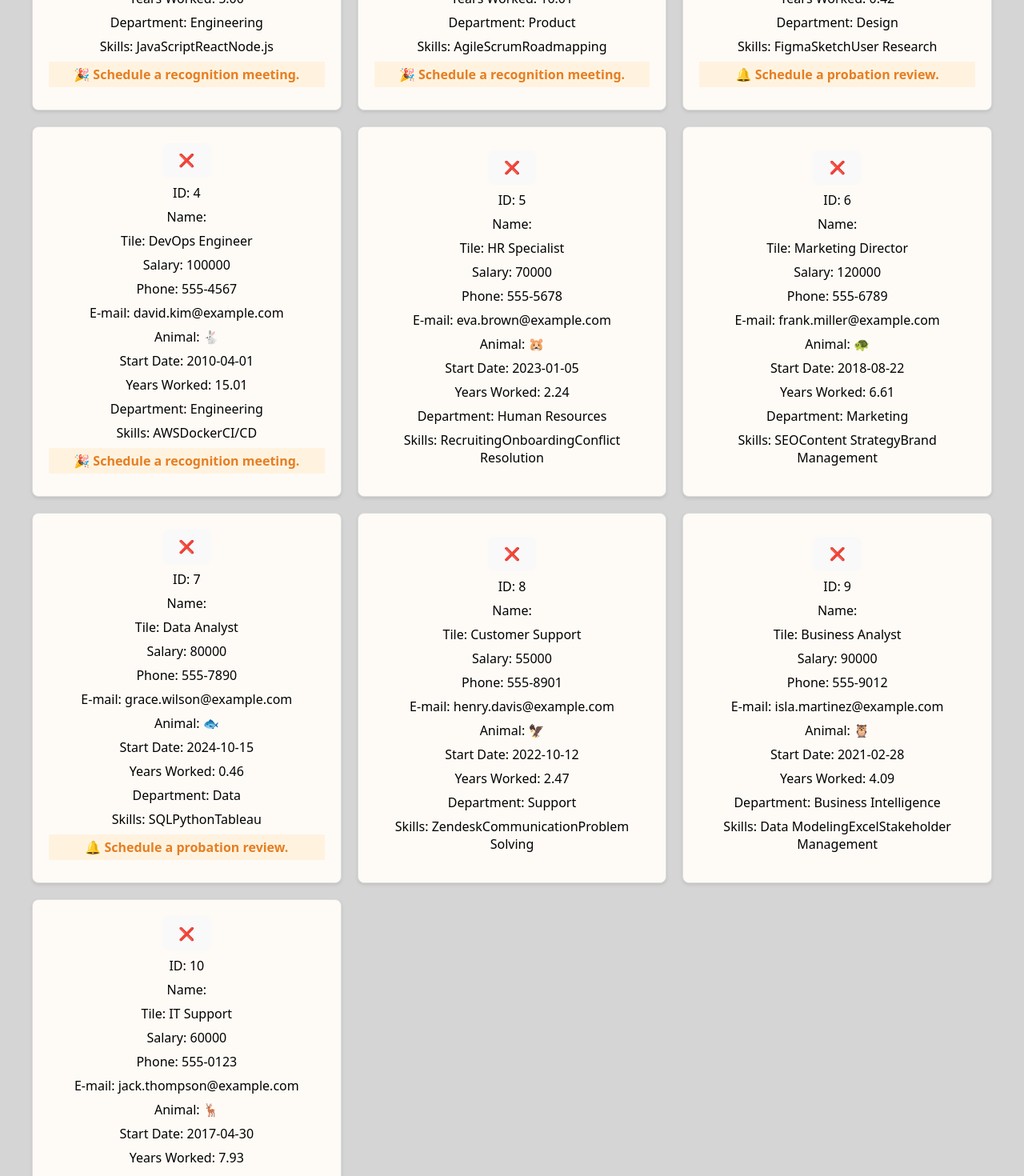
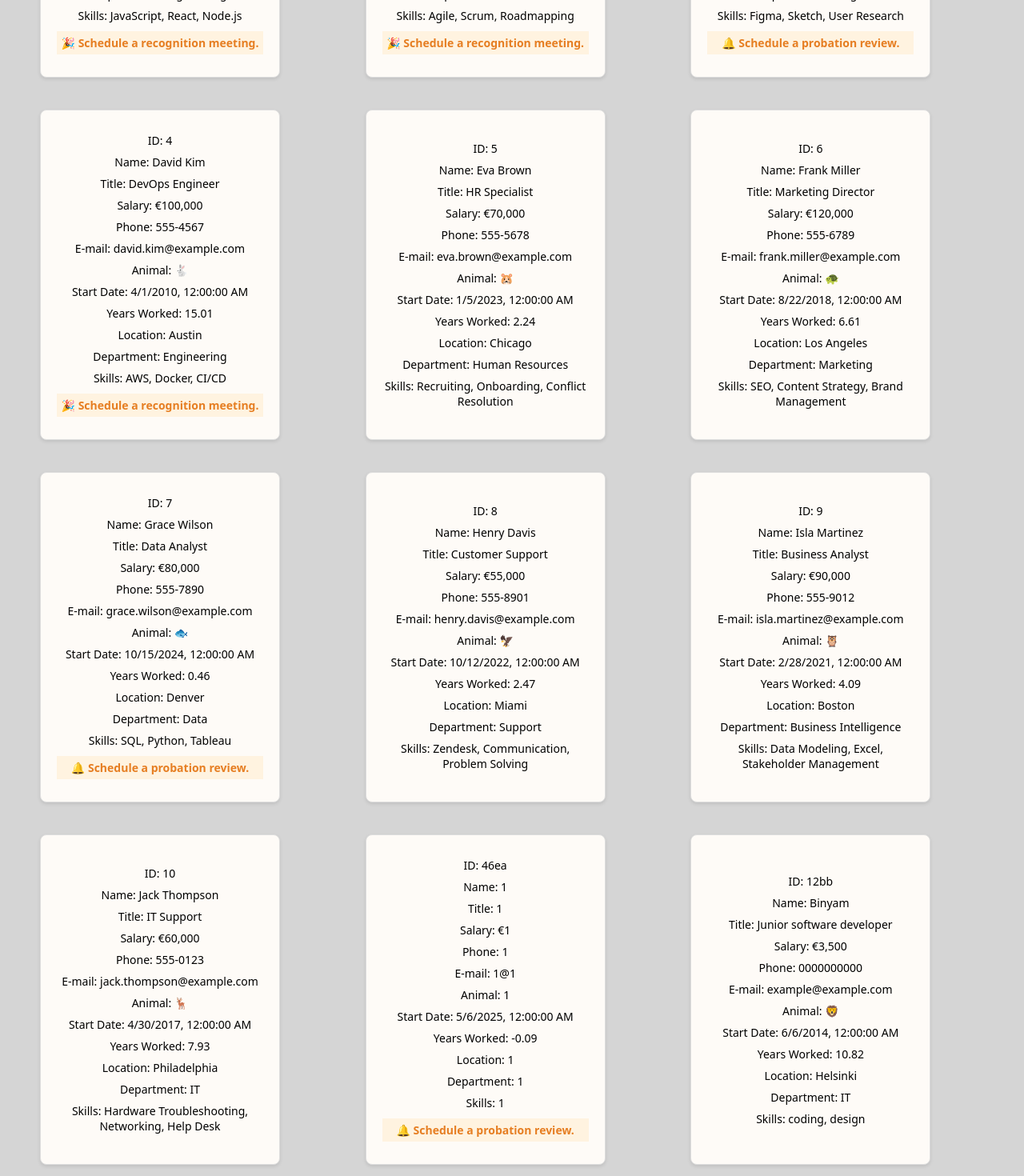
Before and after one commit to Binyambc/hr_app, a React (Vite) app: page / in a window 1280 px wide. Shown: the part 500-1970 px from the top of the page at 80% size. Built offline with nearby package versions, Linux system fonts and the light colour scheme; data requests are answered from the project's data file.

Commit message:
Update step-4.

```diff
--- /dev/null
+++ b/db.json
@@ -0,0 +1,213 @@
+{
+  "employees": [
+    {
+      "id": "1",
+      "name": "Alice Johnson",
+      "title": "Software Engineer",
+      "salary": 95000,
+      "phone": "555-1234",
+      "email": "alice.johnson@example.com",
+      "animal": "🐶",
+      "startDate": "2020-04-01",
+      "location": "New York",
+      "department": "Engineering",
+      "skills": [
+        "JavaScript",
+        "React",
+        "Node.js"
+      ]
+    },
+    {
+      "id": "2",
+      "name": "Bob Smith",
+      "title": "Product Manager",
+      "salary": 110000,
+      "phone": "555-2345",
+      "email": "bob.smith@example.com",
+      "animal": "🐱",
+      "startDate": "2015-04-01",
+      "location": "San Francisco",
+      "department": "Product",
+      "skills": [
+        "Agile",
+        "Scrum",
+        "Roadmapping"
+      ]
+    },
+    {
+      "id": "3",
+      "name": "Carol Lee",
+      "title": "UX Designer",
+      "salary": 85000,
+      "phone": "555-3456",
+      "email": "carol.lee@example.com",
+      "animal": "🦜",
+      "startDate": "2024-11-01",
+      "location": "Seattle",
+      "department": "Design",
+      "skills": [
+        "Figma",
+        "Sketch",
+        "User Research"
+      ]
+    },
+    {
+      "id": "4",
+      "name": "David Kim",
+      "title": "DevOps Engineer",
+      "salary": 100000,
+      "phone": "555-4567",
+      "email": "david.kim@example.com",
+      "animal": "🐇",
+      "startDate": "2010-04-01",
+      "location": "Austin",
+      "department": "Engineering",
+      "skills": [
+        "AWS",
+        "Docker",
+        "CI/CD"
+      ]
+    },
+    {
+      "id": "5",
+      "name": "Eva Brown",
+      "title": "HR Specialist",
+      "salary": 70000,
+      "phone": "555-5678",
+      "email": "eva.brown@example.com",
+      "animal": "🐹",
+      "startDate": "2023-01-05",
+      "location": "Chicago",
+      "department": "Human Resources",
+      "skills": [
+        "Recruiting",
+        "Onboarding",
+        "Conflict Resolution"
+      ]
+    },
+    {
+      "id": "6",
+      "name": "Frank Miller",
+      "title": "Marketing Director",
+      "salary": 120000,
+      "phone": "555-6789",
+      "email": "frank.miller@example.com",
+      "animal": "🐢",
+      "startDate": "2018-08-22",
+      "location": "Los Angeles",
+      "department": "Marketing",
+      "skills": [
+        "SEO",
+        "Content Strategy",
+        "Brand Management"
+      ]
+    },
+    {
+      "id": "7",
+      "name": "Grace Wilson",
+      "title": "Data Analyst",
+      "salary": 80000,
+      "phone": "555-7890",
+      "email": "grace.wilson@example.com",
+      "animal": "🐟",
+      "startDate": "2024-10-15",
+      "location": "Denver",
+      "department": "Data",
+      "skills": [
+        "SQL",
+        "Python",
+        "Tableau"
+      ]
+    },
+    {
+      "id": "8",
+      "name": "Henry Davis",
+      "title": "Customer Support",
+      "salary": 55000,
+      "phone": "555-8901",
+      "email": "henry.davis@example.com",
+      "animal": "🦅",
+      "startDate": "2022-10-12",
+      "location": "Miami",
+      "department": "Support",
+      "skills": [
+        "Zendesk",
+        "Communication",
+        "Problem Solving"
+      ]
+    },
+    {
+      "id": "9",
+      "name": "Isla Martinez",
+      "title": "Business Analyst",
+      "salary": 90000,
+      "phone": "555-9012",
+      "email": "isla.martinez@example.com",
+      "animal": "🦉",
+      "startDate": "2021-02-28",
+      "location": "Boston",
+      "department": "Business Intelligence",
+      "skills": [
+        "Data Modeling",
+        "Excel",
+        "Stakeholder Management"
+      ]
+    },
+    {
+      "id": "10",
+      "name": "Jack Thompson",
+      "title": "IT Support",
+      "salary": 60000,
+      "phone": "555-0123",
+      "email": "jack.thompson@example.com",
+      "animal": "🦌",
+      "startDate": "2017-04-30",
+      "location": "Philadelphia",
+      "department": "IT",
+      "skills": [
+        "Hardware Troubleshooting",
+        "Networking",
+        "Help Desk"
+      ]
+    },
+    {
+      "id": "46ea",
+      "name": "1",
+      "title": "1",
+      "salary": 1,
+      "phone": "1",
+      "email": "1@1",
+      "animal": "1",
+      "startDate": "2025-05-06",
+      "location": "1",
+      "department": "1",
+      "skills": "1"
+    },
+    {
+      "id": "12bb",
+      "name": "Binyam",
+      "title": "Junior software developer",
+      "salary": 3500,
+      "phone": "0000000000",
+      "email": "example@example.com",
+      "animal": "🦁",
+      "startDate": "2014-06-06",
+      "location": "Helsinki",
+      "department": "IT",
+      "skills": "coding, design"
+    },
+    {
+      "id": "1064",
+      "name": "example",
+      "title": "example",
+      "salary": 111111,
+      "phone": "1111111",
+      "email": "example@example.com",
+      "animal": "example",
+      "startDate": "2020-05-11",
+      "location": "example",
+      "department": "example",
+      "skills": "example, example,example"
+    }
+  ]
+}
--- a/package.json
+++ b/package.json
@@ -7,9 +7,11 @@
     "dev": "vite",
     "build": "vite build",
     "lint": "eslint .",
-    "preview": "vite preview"
+    "preview": "vite preview",
+    "server": "json-server --watch db.json --port 3005"
   },
   "dependencies": {
+    "axios": "^1.9.0",
     "react": "^19.0.0",
     "react-dom": "^19.0.0",
     "react-router": "^7.5.3",
@@ -24,6 +26,7 @@
     "eslint-plugin-react-hooks": "^5.1.0",
     "eslint-plugin-react-refresh": "^0.4.19",
     "globals": "^15.15.0",
+    "json-server": "^1.0.0-beta.3",
     "vite": "^6.2.0"
   }
 }
--- a/src/App.css
+++ b/src/App.css
@@ -5,7 +5,6 @@
 }
 
 .header {
-  border-bottom: 1px orangered;
   display: flex;
   justify-content: space-between;
   align-items: center;
@@ -21,6 +20,8 @@
   display: flex;
   gap: 20px;
   margin-right: 20px;
+  align-items: center;
+  justify-content: center;
 }
 
 .header nav a {
@@ -118,7 +119,7 @@ main {
 }
 
 .add-employee {
-  max-width: 800px;
+  max-width: 500px;
   margin: 0 auto;
   padding: 20px;
 }
--- a/src/PersonCard.jsx
+++ b/src/PersonCard.jsx
@@ -1,4 +1,8 @@
+import React, { useState } from 'react';
+import './PersonCard.css';
+
 const PersonCard = (props) => {
+    const [isModalOpen, setIsModalOpen] = useState(false);
 
     const calculateYearsWorked = (startDate) => {
         const start = new Date(startDate);
@@ -13,34 +17,57 @@ const PersonCard = (props) => {
 
     if (fullYears > 0 && fullYears % 5 === 0 && yearsWorked - fullYears < 0.1) {
         reminder = "🎉 Schedule a recognition meeting.";
-    }
-        else if (yearsWorked < 0.5) {
+    } else if (yearsWorked < 0.5) {
         reminder = "🔔 Schedule a probation review.";
     }
 
+    const toggleModal = () => {
+        setIsModalOpen(!isModalOpen);
+    };
 
     return (
-
-    <button className='person_container' id="modalWindow">
-        <button>❌</button>
+        <>
+            <button className='person_container' onClick={toggleModal}>
                 <p>ID: {props.id}</p>
-        <p>Name: {props.firstNameLastName}</p>
-        <p>Tile: {props.title}</p>
-        <p>Salary: {props.salary}</p>
+                <p>Name: {props.name}</p>
+                <p>Title: {props.title}</p>
+                <p>Salary: €{props.salary.toLocaleString()}</p>
                 <p>Phone: {props.phone}</p>
                 <p>E-mail: {props.email}</p>
                 <p>Animal: {props.animal}</p>
-        <p>Start Date: {props.startDate}</p>
+                <p>Start Date: {new Date(props.startDate).toLocaleString()}</p>
                 <p>Years Worked: {yearsWorked.toFixed(2)}</p>
+                <p>Location: {props.location}</p>
                 <p>Department: {props.department}</p>
-        <p>Skills: {props.skills}</p>
-        {reminder && <p className="reminder">{reminder}</p> }
+                <p>Skills: {Array.isArray(props.skills) ? props.skills.join(", ") : props.skills}</p>
+                {reminder && <p className="reminder">{reminder}</p>}
             </button>
 
+            {isModalOpen && (
+                <div className="modal-overlay" onClick={toggleModal}>
+                    <div className="modal-content" onClick={e => e.stopPropagation()}>
+                        <button className="close-button" onClick={toggleModal}>×</button>
+                        <h2>Employee Details</h2>
+                        <div className="modal-details">
+                            <p><strong>ID:</strong> {props.id}</p>
+                            <p><strong>Name:</strong> {props.name}</p>
+                            <p><strong>Title:</strong> {props.title}</p>
+                            <p><strong>Salary:</strong> ${props.salary.toLocaleString()}</p>
+                            <p><strong>Phone:</strong> {props.phone}</p>
+                            <p><strong>E-mail:</strong> {props.email}</p>
+                            <p><strong>Animal:</strong> {props.animal}</p>
+                            <p><strong>Start Date:</strong> {new Date(props.startDate).toLocaleString()}</p>
+                            <p><strong>Years Worked:</strong> {yearsWorked.toFixed(2)}</p>
+                            <p><strong>Location:</strong> {props.location}</p>
+                            <p><strong>Department:</strong> {props.department}</p>
+                            <p><strong>Skills:</strong> {Array.isArray(props.skills) ? props.skills.join(", ") : props.skills}</p>
+                            {reminder && <p className="reminder">{reminder}</p>}
+                        </div>
+                    </div>
+                </div>
+            )}
+        </>
     );
-    // const displayBtn
-    // const displayPersonCard = () => {PersonCard.style.display = 'block'}
-    // const closePersonCard = () => (PersonCard.display = 'none')
 };
 
 export default PersonCard;
--- a/src/PersonList.jsx
+++ b/src/PersonList.jsx
@@ -1,7 +1,20 @@
-import {employees} from "./PersonData";
+import { useState, useEffect } from "react";
+import { employees } from "./PersonData";
 import PersonCard from "./PersonCard";
+import axios from "axios";
 
-const PersonList = ({ employeesData }) => {
+const PersonList = ({}) => {
+
+    const [employees, setEmployees] = useState([]);
+    const [loading, setLoading] = useState([true]);
+
+    useEffect(() => {
+        axios.get("http://localhost:3005/employees").then((res) => {
+          setEmployees(res.data);
+          setLoading(false);
+        });
+      }, []);
+
     return (
         <div className="person_list">
         <h1>Employee list</h1>
--- /dev/null
+++ b/src/personCard.css
@@ -0,0 +1,72 @@
+.person_container {
+    background-color: #f8f9fa;
+    border: 1px solid #dee2e6;
+    border-radius: 8px;
+    padding: 15px;
+    margin: 10px;
+    width: 300px;
+    text-align: left;
+    cursor: pointer;
+    transition: transform 0.2s, box-shadow 0.2s;
+}
+
+.person_container:hover {
+    transform: translateY(-2px);
+    box-shadow: 0 4px 8px rgba(0, 0, 0, 0.1);
+}
+
+.person_container p {
+    margin: 5px 0;
+    font-size: 14px;
+}
+
+.reminder {
+    color: #dc3545;
+    font-weight: bold;
+    margin-top: 10px !important;
+}
+
+.modal-overlay {
+    position: fixed;
+    top: 0;
+    left: 0;
+    right: 0;
+    bottom: 0;
+    background-color: rgba(0, 0, 0, 0.5);
+    display: flex;
+    justify-content: center;
+    align-items: center;
+    z-index: 1000;
+}
+
+.modal-content {
+    background-color: white;
+    padding: 20px;
+    border-radius: 8px;
+    width: 80%;
+    max-width: 600px;
+    max-height: 80vh;
+    overflow-y: auto;
+    position: relative;
+}
+
+.close-button {
+    position: absolute;
+    top: 10px;
+    right: 10px;
+    background: none;
+    border: none;
+    font-size: 24px;
+    cursor: pointer;
+    color: #666;
+}
+
+.modal-details p {
+    margin: 8px 0;
+    font-size: 16px;
+}
+
+.modal-details strong {
+    color: #495057;
+    margin-right: 5px;
+}
```
Also changed, not shown: src/AddEmployee.jsx (+7 -2 lines), 1 other file (tests, documents, lock files or other folders). Lines whose indentation alone changed are shown as unchanged.
